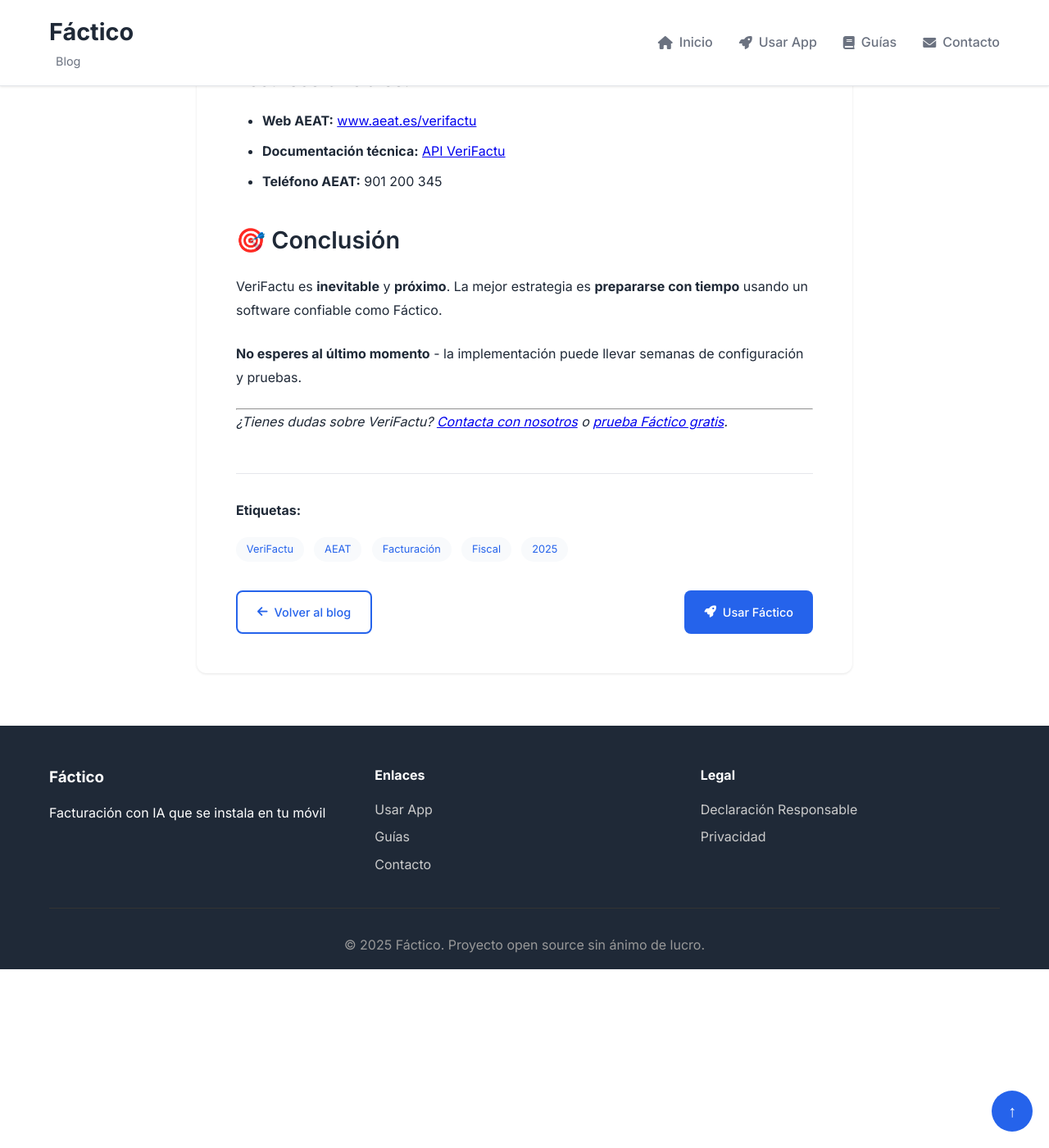
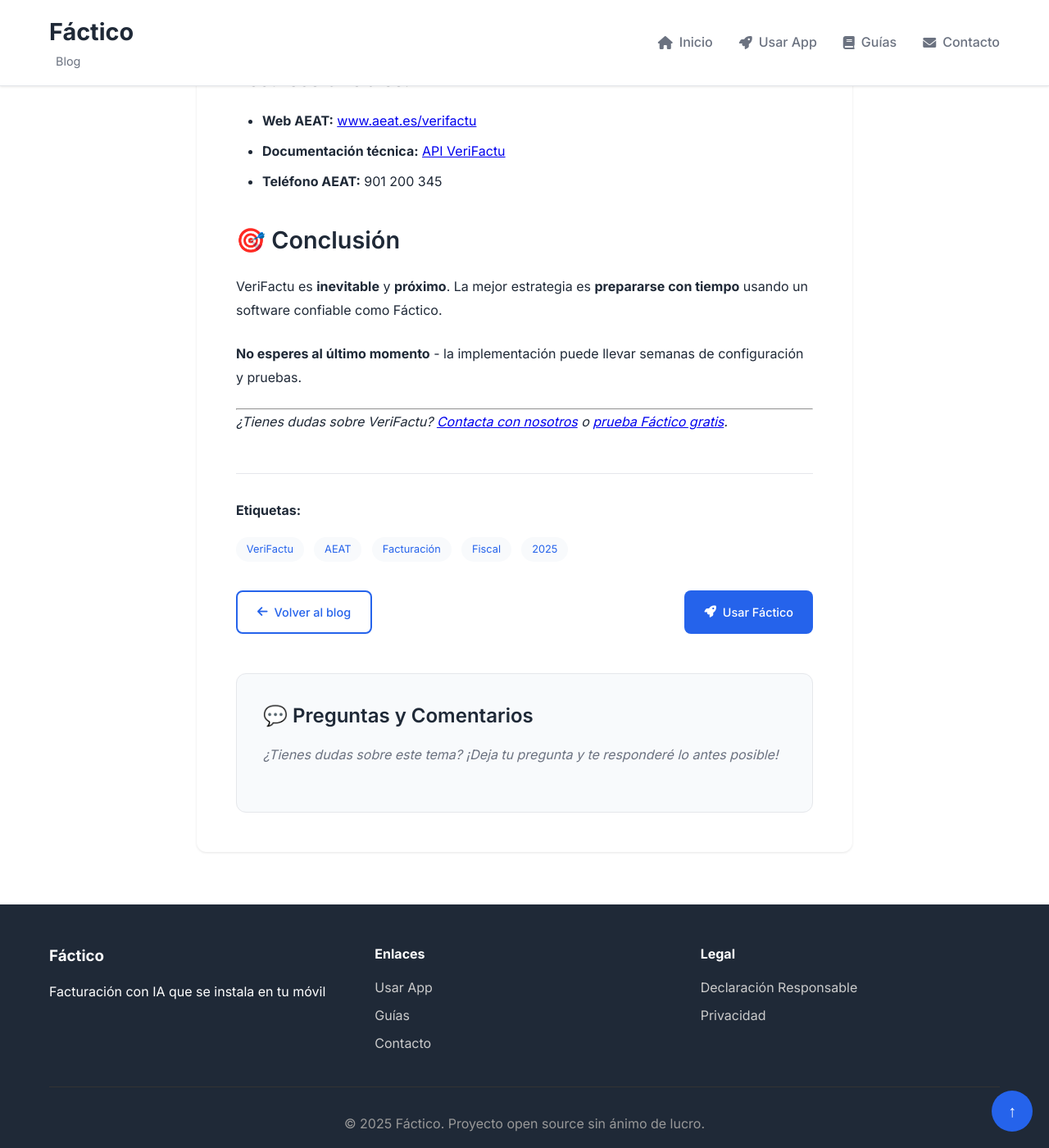
Before and after one commit to PacoMedina1959/facticoapp_website, a Jekyll site: the page built from blog/_posts/2025-01-15-verifactu-guia-completa.md, in a window 1280 px wide and 1400 px high, scrolled down 4352 px. Shown: the whole window at 82% size. Built offline with Jekyll 4.4.1, drawn with Linux system fonts in a browser that asks for light colours; comment, search, counter and statistics services are not loaded.

Commit message:
Implementar sistema de comentarios DISQUS
- Añadir sección de comentarios a layout de posts
- Incluir script DISQUS para interacción de usuarios
- Añadir estilos CSS para sección de comentarios
- Permitir preguntas y respuestas en artículos del blog

```diff
--- a/blog/_layouts/post.html
+++ b/blog/_layouts/post.html
@@ -51,4 +51,30 @@
             </a>
         </div>
     </footer>
+
+    <!-- DISQUS Comments -->
+    <div class="comments-section">
+        <h3>💬 Preguntas y Comentarios</h3>
+        <p>¿Tienes dudas sobre este tema? ¡Deja tu pregunta y te responderé lo antes posible!</p>
+
+        <div id="disqus_thread"></div>
+        <script>
+            /**
+            *  RECOMMENDED CONFIGURATION VARIABLES: EDIT AND UNCOMMENT THE SECTION BELOW TO INSERT DYNAMIC VALUES FROM YOUR PLATFORM OR CMS.
+            *  LEARN WHY DEFINING THESE VARIABLES IS IMPORTANT: https://disqus.com/admin/universalcode/#configuration-variables*/
+            /*
+            var disqus_config = function () {
+            this.page.url = PAGE_URL;  // Replace PAGE_URL with your page's canonical URL variable
+            this.page.identifier = PAGE_IDENTIFIER; // Replace PAGE_IDENTIFIER with your page's unique identifier variable
+            };
+            */
+            (function() { // DON'T EDIT BELOW THIS LINE
+            var d = document, s = d.createElement('script');
+            s.src = 'https://facticoapp.disqus.com/embed.js';
+            s.setAttribute('data-timestamp', +new Date());
+            (d.head || d.body).appendChild(s);
+            })();
+        </script>
+        <noscript>Please enable JavaScript to view the <a href="https://disqus.com/?ref_noscript">comments powered by Disqus.</a></noscript>
+    </div>
 </article>
--- a/blog/css/blog.css
+++ b/blog/css/blog.css
@@ -474,3 +474,40 @@
         padding: 2rem 1rem;
     }
 }
+
+/* Comments Section */
+.comments-section {
+    margin-top: 3rem;
+    padding: 2rem;
+    background: var(--light-bg);
+    border-radius: 12px;
+    border: 1px solid var(--border-color);
+}
+
+.comments-section h3 {
+    color: var(--text-color);
+    margin-bottom: 1rem;
+    font-size: 1.5rem;
+    font-weight: 600;
+}
+
+.comments-section p {
+    color: var(--text-light);
+    margin-bottom: 1.5rem;
+    font-style: italic;
+}
+
+#disqus_thread {
+    margin-top: 1rem;
+}
+
+@media (max-width: 768px) {
+    .comments-section {
+        padding: 1rem;
+        margin-top: 2rem;
+    }
+
+    .comments-section h3 {
+        font-size: 1.3rem;
+    }
+}
```
